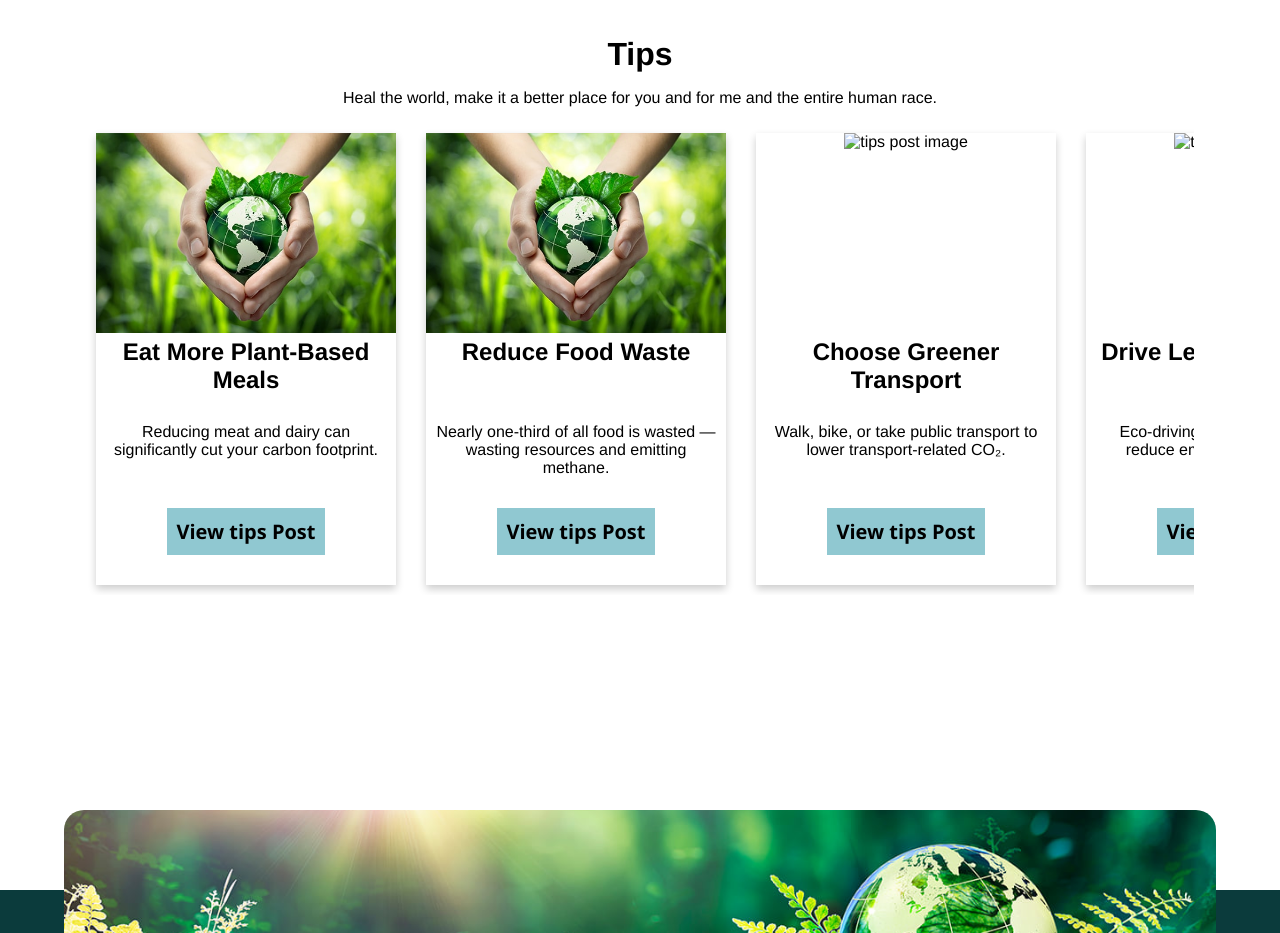
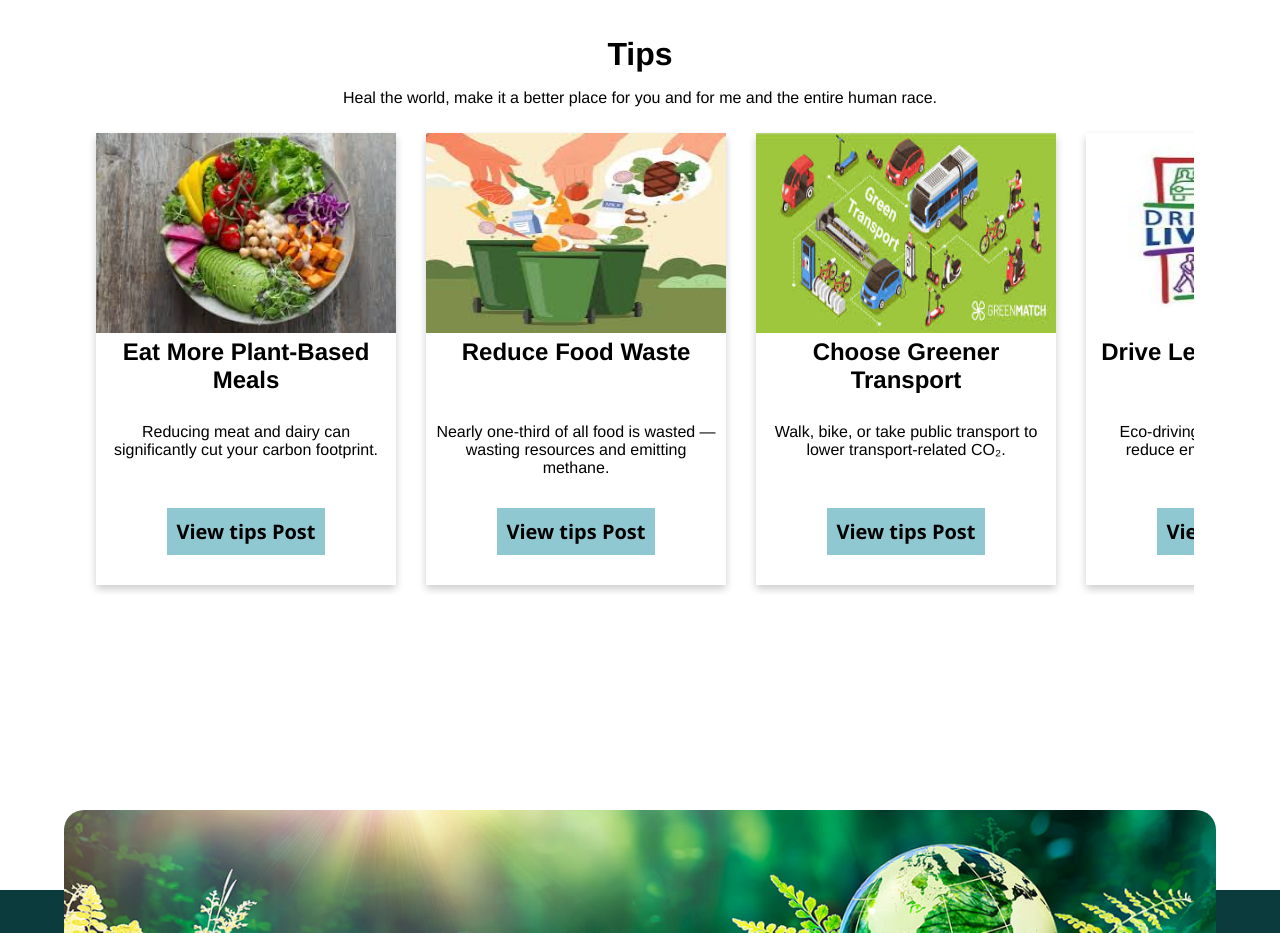
Before and after one commit to DiksonIvySon/Carbon-Footprint, a website: page index.html in a window 1280 px wide. Shown: the part 2800-3733 px from the top of the page. Drawn offline with Linux system fonts and the light colour scheme; a web font is replaced by a local one.

Commit message:
Added images to the tips cards.

```diff
--- a/index.html
+++ b/index.html
@@ -116,7 +116,7 @@
             <div class="scroll-container">
                 <div class="tips-card">
                     <div class="tipsPost-image">
-                        <img src="images/average-per-person.jpg" alt="tips post image" style="width:100%">
+                        <img src="Images/tips-image-1.jpeg" alt="tips post image" style="width:100%">
                     </div>
                     <div class="container">
                       <h2><b>Eat More Plant-Based Meals</b></h2>
@@ -133,7 +133,7 @@
                 </div>
                 <div class="tips-card">
                     <div class="tipsPost-image">
-                        <img src="Images/average-per-person.jpg" alt="tips post image" style="width:100%">
+                        <img src="Images/tips-image-2.jpeg" alt="tips post image" style="width:100%">
                     </div>
                     <div class="container">
                       <h2><b>Reduce Food Waste</b></h2>
@@ -149,7 +149,7 @@
                 </div>
                 <div class="tips-card">
                     <div class="tipsPost-image">
-                        <img src="images/escape-conference-photo.png" alt="tips post image" style="width:100%">
+                        <img src="Images/tips-image-3.jpeg" alt="tips post image" style="width:100%">
                     </div>
                     <div class="container">
                       <h2><b>Choose Greener Transport</b></h2>
@@ -166,7 +166,7 @@
                 </div>
                 <div class="tips-card">
                     <div class="tipsPost-image">
-                        <img src="images/BBD-emmersion-photo.png" alt="tips post image" style="width:100%">
+                        <img src="Images/tips-image-4.jpeg" alt="tips post image" style="width:100%">
                     </div>
                     <div class="container">
                       <h2><b> Drive Less, Drive Smart</b></h2>
@@ -183,7 +183,7 @@
                 </div>
                 <div class="tips-card">
                     <div class="tipsPost-image">
-                        <img src="images/UMUZI-maria-marina.png" alt="tips post image" style="width:100%">
+                        <img src="Images/tips-image-5.jpeg" alt="tips post image" style="width:100%">
                     </div>
                     <div class="container">
                       <h2><b>Use Energy-Efficient Appliances</b></h2>
@@ -199,7 +199,7 @@
                 </div>
                 <div class="tips-card">
                     <div class="tipsPost-image">
-                        <img src="images/escape-conference-photo.png" alt="tips post image" style="width:100%">
+                        <img src="Images/tips-image-6.jpeg" alt="tips post image" style="width:100%">
                     </div>
                     <div class="container">
                       <h2><b>Switch Off Unused Devices</b></h2>
@@ -216,7 +216,7 @@
                 </div>
                 <div class="tips-card">
                     <div class="tipsPost-image">
-                        <img src="images/escape-conference-photo.png" alt="tips post image" style="width:100%">
+                        <img src="Images/tips-image-7.jpeg" alt="tips post image" style="width:100%">
                     </div>
                     <div class="container">
                       <h2><b>Buy Less, Choose Well</b></h2>
@@ -233,7 +233,7 @@
                 </div>
                 <div class="tips-card">
                     <div class="tipsPost-image">
-                        <img src="images/escape-conference-photo.png" alt="tips post image" style="width:100%">
+                        <img src="Images/tips-image-8.jpeg" alt="tips post image" style="width:100%">
                     </div>
                     <div class="container">
                       <h2><b>Reuse, Recycle, and Donate</b></h2>
```
Also changed, not shown: Images/tips-image-1.jpeg (added), Images/tips-image-2.jpeg (added), Images/tips-image-3.jpeg (added), Images/tips-image-4.jpeg (added), Images/tips-image-5.jpeg (added), Images/tips-image-6.jpeg (added), Images/tips-image-7.jpeg (added), Images/tips-image-8.jpeg (added).
